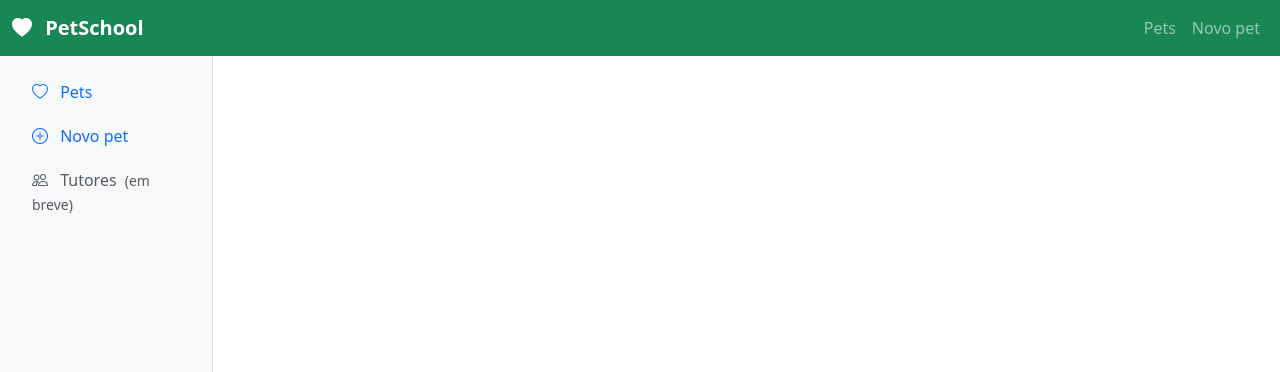
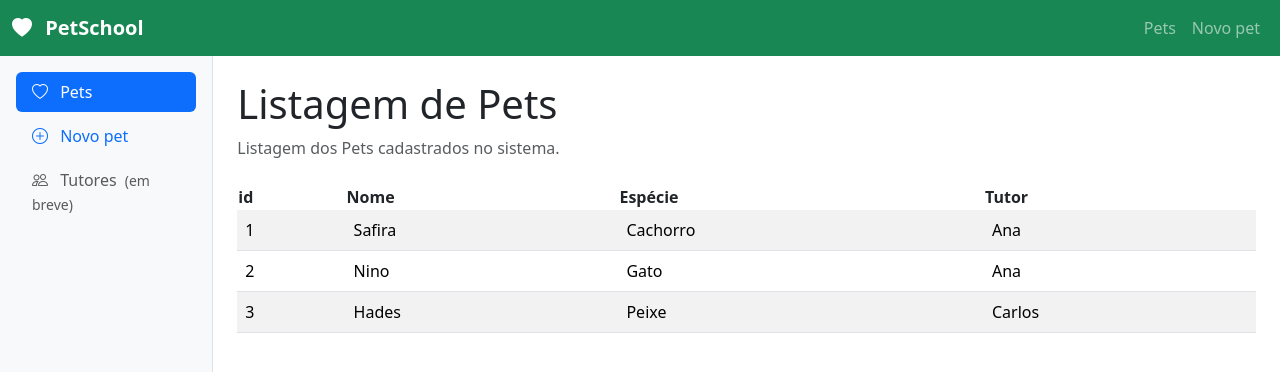
Before and after one commit to MouraHallana/atv-HotelPets, a Vue app: page /pets in a window 1280 px wide. Shown: the top 372 px of the page. Built offline with nearby package versions, Linux system fonts and the light colour scheme; data requests are answered from the project's data file.

Commit message:
FEAT: PetsView

```diff
--- a/db.json
+++ b/db.json
@@ -6,6 +6,8 @@
   ],
   "pets": [
     { "id": "1", "nome": "Safira", "especie": "Cachorro", "tutorId": "1" },
-    { "id": "2", "nome": "Nino", "especie": "Gato", "tutorId": "1" }
+    { "id": "2", "nome": "Nino", "especie": "Gato", "tutorId": "1" },
+    { "id": "3", "nome": "Hades", "especie": "Peixe", "tutorId": "2" }
+
   ]
 }
--- a/src/router/index.js
+++ b/src/router/index.js
@@ -5,13 +5,17 @@
   routes: [
     {
       path: '/',
+      redirect: '/pets',
+    },
+    {
+      path: '/pets',
       name: 'pets',
       component: () => import('../views/PetsView.vue'),
     },
     {
-      path: '/',
-      name: 'pets-novo',
-      component: () => import('../views/NewPetView.vue'),
+      path: '/pets/novo',
+      name: 'addPet',
+      component: () => import('../views/AddPetsView.vue'),
     },
   ],
 });
--- /dev/null
+++ b/src/views/AddPetsView.vue
@@ -0,0 +1,14 @@
+<template>
+
+
+  <div>
+    <header class="mb-4">
+      <h1 class="text-2xl font-bold">Listagem de Pets</h1>
+      <p class="text-body-secondary mb-0">Cadastro de Pets no sistema.</p>
+    </header>
+</div>
+
+    <RouterLink class="btn btn-primary" :to="{ name: 'pets-novo'}">
+        Cadastrar Pet
+    </RouterLink>
+</template>
--- a/src/views/NewPetView.vue
+++ /dev/null
@@ -1,13 +0,0 @@
-<template>
-    <div>
-        <header class="mb-4">
-        <h1 class="text-2xl font-bold">Cadastro de pets</h1>
-        <p class="text-body-secondary mb-0"> Cadastro de pets no sistema  </p>
-    </header>
-    </div>
-
-<!--
-    <RouterLink class="btn btn-primary" :to="{ name: 'pets-novo'}">
-        Cadastrar Pet
-    </RouterLink> -->
-</template>
--- a/src/views/PetsView.vue
+++ b/src/views/PetsView.vue
@@ -1,13 +1,73 @@
+<script setup>
+import { ref, onMounted } from 'vue';
+import { RouterLink} from 'vue-router';
+
+
+
+const pets = ref([]); //lista de pets
+const tutores = ref([]); //lista de tutores
+
+//CHAMANDO A API GERAL
+
+const API_URL = 'http://localhost:3000'
+
+    //chamar minha api para listar todos os pets e tutores
+async function carregarDados() {
+
+    const respostaPets = await fetch(`${API_URL}/pets`);
+    pets.value = await respostaPets.json()
+
+    const respostaTutores = await fetch(`${API_URL}/tutores`)
+    tutores.value = await respostaTutores.json();
+
+    console.log('PETS-', pets.value)
+    console.log('TUTORES-', tutores.value)
+
+}
+
+function nomeDoTutor (tutorId) {
+for(const tutor of tutores.value) {
+    if(tutor.id === tutorId) {
+        return tutor.nome
+    }
+}
+
+return 'Oopss... Tutor não encontrado :('
+}
+onMounted(carregarDados)
+
+</script>
 <template>
-    <div>
-        <header class="mb-4">
-        <h1 class="text-2xl font-bold">Listagem de pets</h1>
-        <p class="text-body-secondary mb-0"> Listagens de pets cadastrados no sistema  </p>
+  <div>
+    <header class="mb-4">
+      <h1 class="text-2xl font-bold">Listagem de Pets</h1>
+      <p class="text-body-secondary mb-0">
+        Listagem dos Pets cadastrados no sistema.
+      </p>
     </header>
+
+    <table class="table table-striped table-hover">
+        <thead>
+            <th>id</th>
+            <th>Nome</th>
+            <th>Espécie</th>
+            <th>Tutor</th>
+           </thead>
+
+            <tbody>
+                <tr v-for="pet in pets" :key="pet.id">
+                    <td>{{ pet.id }}</td>
+                    <td>{{ pet.nome }}</td>
+                    <td>{{ pet.especie}}</td>
+                    <td>{{ nomeDoTutor(pet.tutorId)}}</td>
+
+                </tr>
+            </tbody>
+    </table>
     </div>
 
+    <!-- <RouterLink class="btn btn-primary" :to="{ name: 'pets'}">
+        Adicionar Pet
+    </RouterLink> -->
 
-    <RouterLink class="btn btn-primary" :to="{ name: 'pets'}">
-        Adicionar Pet
-    </RouterLink>
 </template>
```
Also changed, not shown: src/views/HomeView.vue (deleted, +0 -21 lines).
